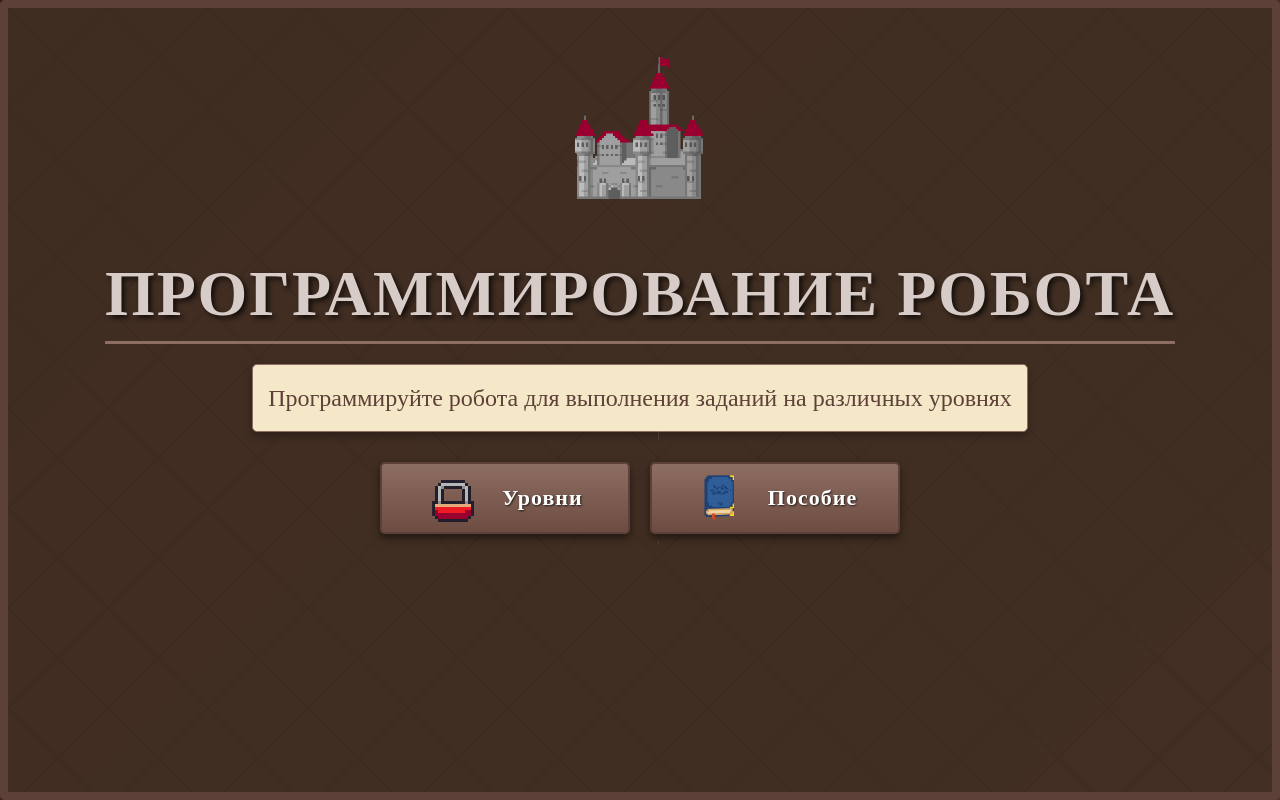
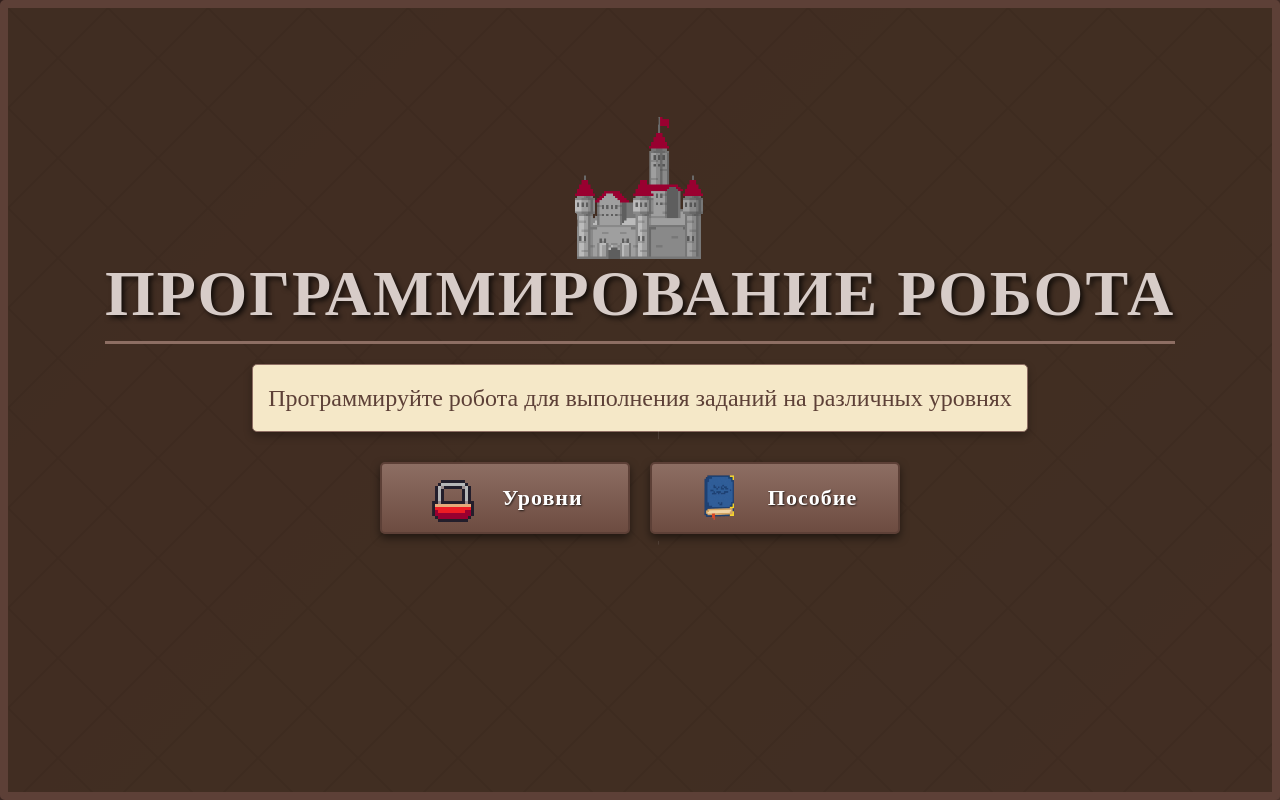
Before and after one commit to pzorin1171-star/mark-s-zadanie-, a website: page index.html in a window 1280 px wide. Drawn offline with Linux system fonts and the light colour scheme.

Commit message:
Update index.html

```diff
--- a/index.html
+++ b/index.html
@@ -280,7 +280,7 @@
             background: url('zamok.png') no-repeat center center;
             background-size: contain;
             /* === ИЗМЕНЕНИЕ: Поднят на 40px вверх (было -20px) === */
-            top: -200px;
+            top: -140px;
             left: 50%;
             transform: translateX(-50%) translateY(-200px);
             /* Анимация вылета сверху */
```
